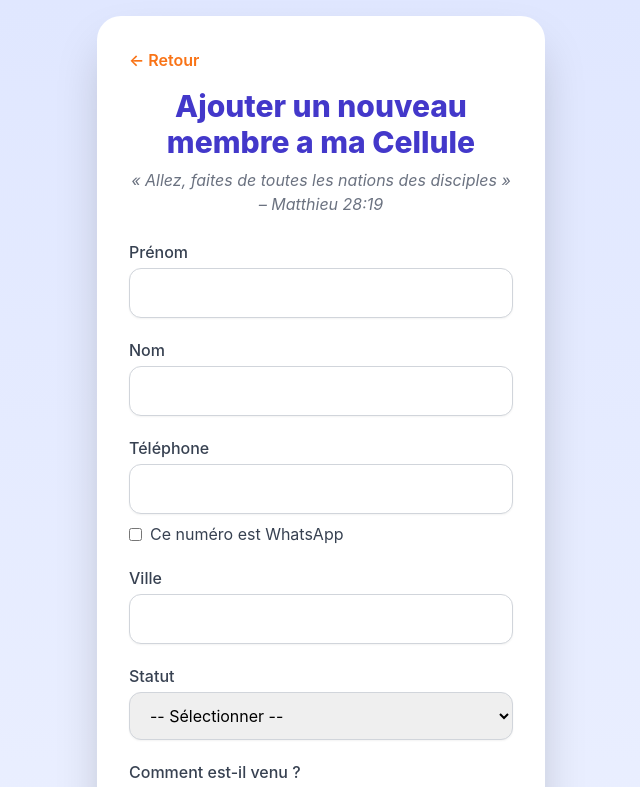
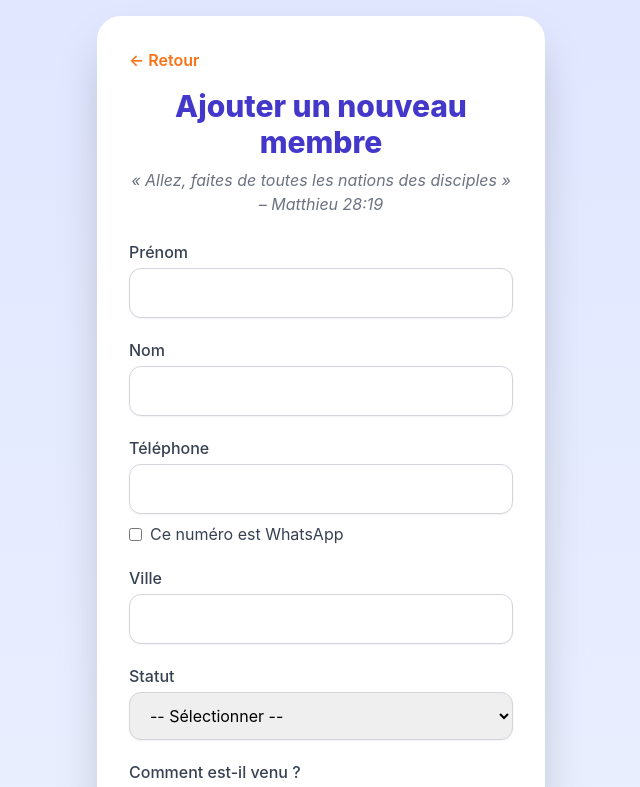
Before and after one commit to allanbavajee/soultrack, a Next.js app: page /ajouter-membre-cellule in a window 1280 px wide. Shown: the top 787 px of the page, without its empty margins (319-959 px from the left). Built offline with nearby package versions, Linux system fonts and the light colour scheme; no server answers.

Commit message:
Update ajouter-membre-cellule.js

```diff
--- a/pages/ajouter-membre-cellule.js
+++ b/pages/ajouter-membre-cellule.js
@@ -1,7 +1,8 @@
-// pages/admin/ajouter-membre-cellule.js
+// pages/ajouter-membre-cellule.js
 import { useState } from "react";
 import supabase from "../lib/supabaseClient"; // <- chemin corrigé
 import { useRouter } from "next/router";
+import AccessGuard from "../components/AccessGuard";
 
 export default function AddMember() {
   const router = useRouter();
@@ -66,7 +67,7 @@ export default function AddMember() {
         </button>
 
         <h1 className="text-3xl font-extrabold text-center text-indigo-700 mb-2">
-          Ajouter un nouveau membre a ma Cellule
+          Ajouter un nouveau membre
         </h1>
         <p className="text-center text-gray-500 italic mb-6">
           « Allez, faites de toutes les nations des disciples » – Matthieu 28:19
```
